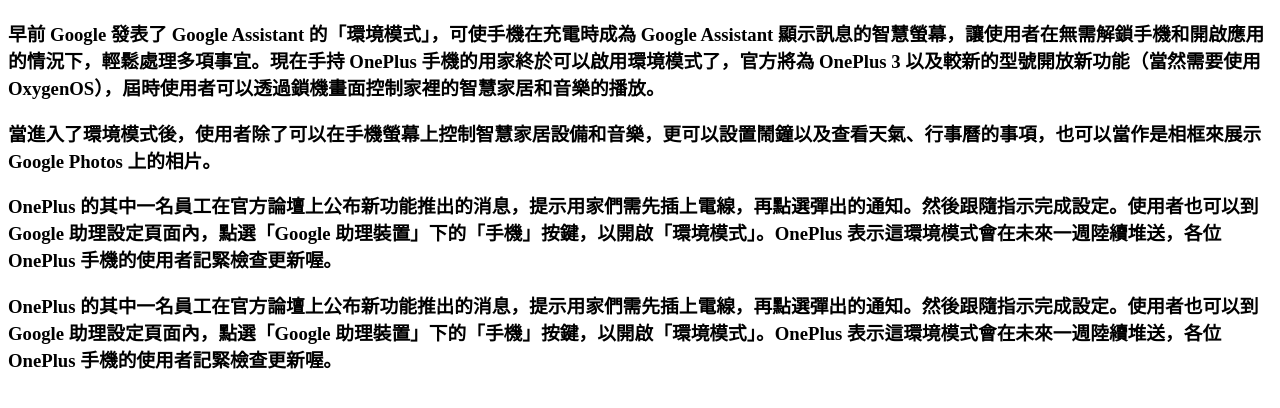
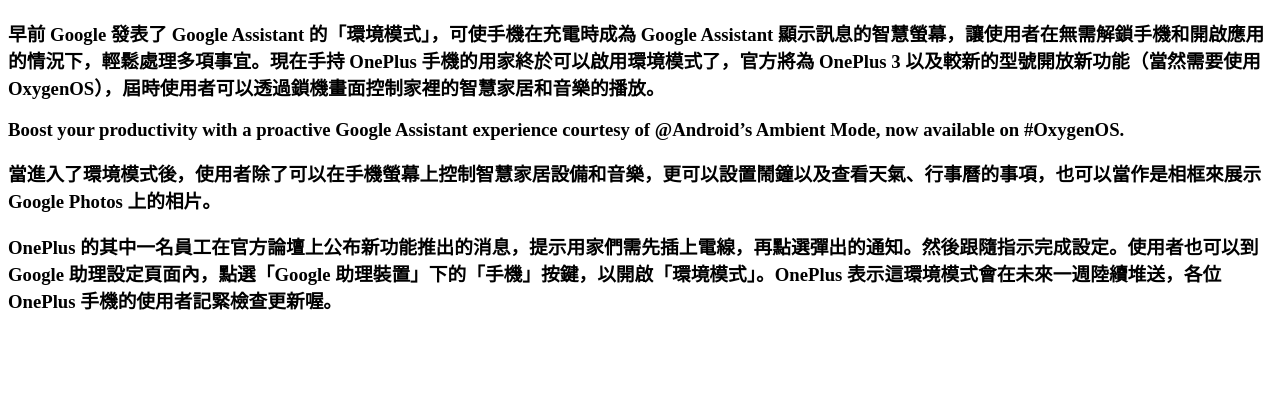
Before and after one commit to ken800903/githubTest, a plain HTML site: page page01.html in a window 1280 px wide. Shown: the part 70-478 px from the top of the page. Drawn offline with Linux system fonts and the light colour scheme.

Commit message:
測試123
測試123

```diff
--- a/page01.html
+++ b/page01.html
@@ -11,12 +11,12 @@
     </h1>
     <h3>早前 Google 發表了 Google Assistant 的「環境模式」，可使手機在充電時成為 Google Assistant 顯示訊息的智慧螢幕，讓使用者在無需解鎖手機和開啟應用的情況下，輕鬆處理多項事宜。現在手持 OnePlus 手機的用家終於可以啟用環境模式了，官方將為 OnePlus 3 以及較新的型號開放新功能（當然需要使用 OxygenOS），屆時使用者可以透過鎖機畫面控制家裡的智慧家居和音樂的播放。
     </h3>
-
+    <h3>Boost your productivity with a proactive Google Assistant experience courtesy of @Android’s Ambient Mode, now available on #OxygenOS.
+    </h3>
     <h3>當進入了環境模式後，使用者除了可以在手機螢幕上控制智慧家居設備和音樂，更可以設置鬧鐘以及查看天氣、行事曆的事項，也可以當作是相框來展示 Google Photos 上的相片。
     </h3>
     <h3>OnePlus 的其中一名員工在官方論壇上公布新功能推出的消息，提示用家們需先插上電線，再點選彈出的通知。然後跟隨指示完成設定。使用者也可以到 Google 助理設定頁面內，點選「Google 助理裝置」下的「手機」按鍵，以開啟「環境模式」。OnePlus 表示這環境模式會在未來一週陸續堆送，各位 OnePlus 手機的使用者記緊檢查更新喔。
     </h3>
-    <h3>OnePlus 的其中一名員工在官方論壇上公布新功能推出的消息，提示用家們需先插上電線，再點選彈出的通知。然後跟隨指示完成設定。使用者也可以到 Google 助理設定頁面內，點選「Google 助理裝置」下的「手機」按鍵，以開啟「環境模式」。OnePlus 表示這環境模式會在未來一週陸續堆送，各位 OnePlus 手機的使用者記緊檢查更新喔。
-    </h3>
+
 </body>
 </html>
```
